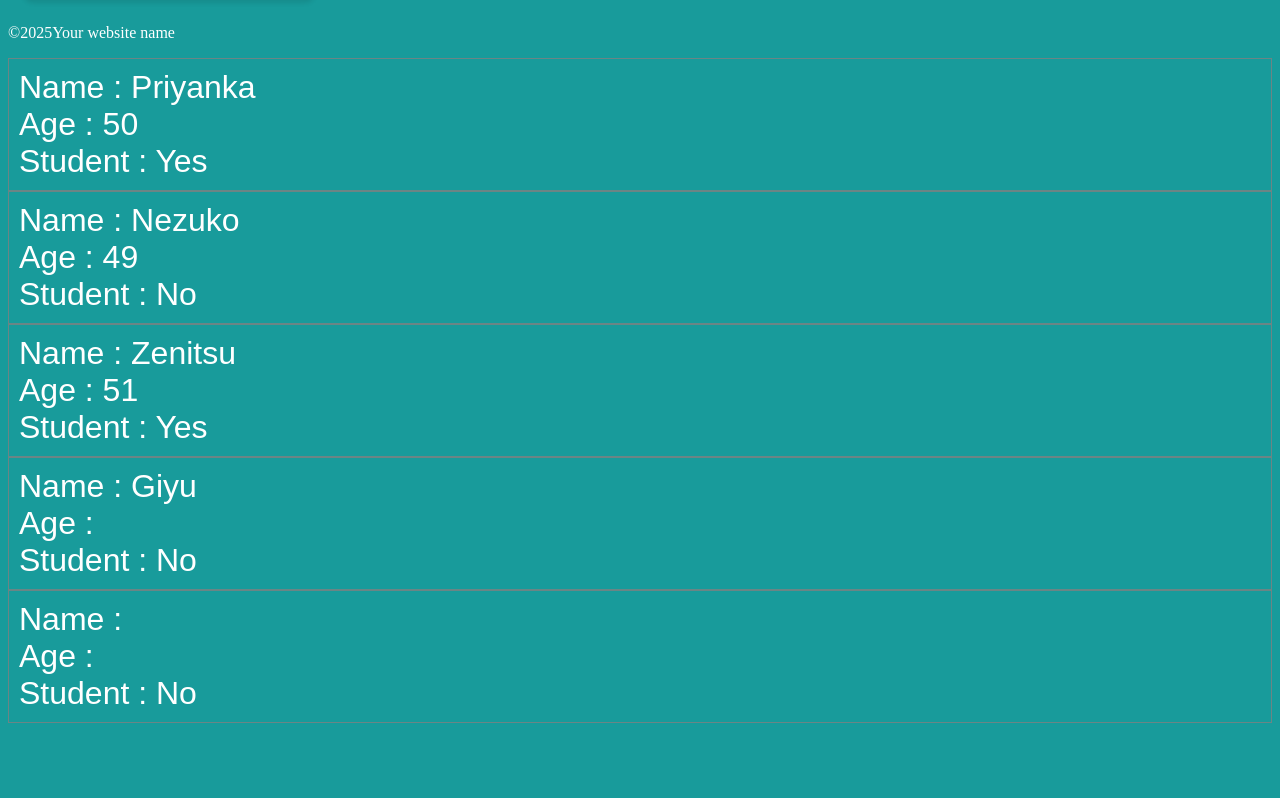
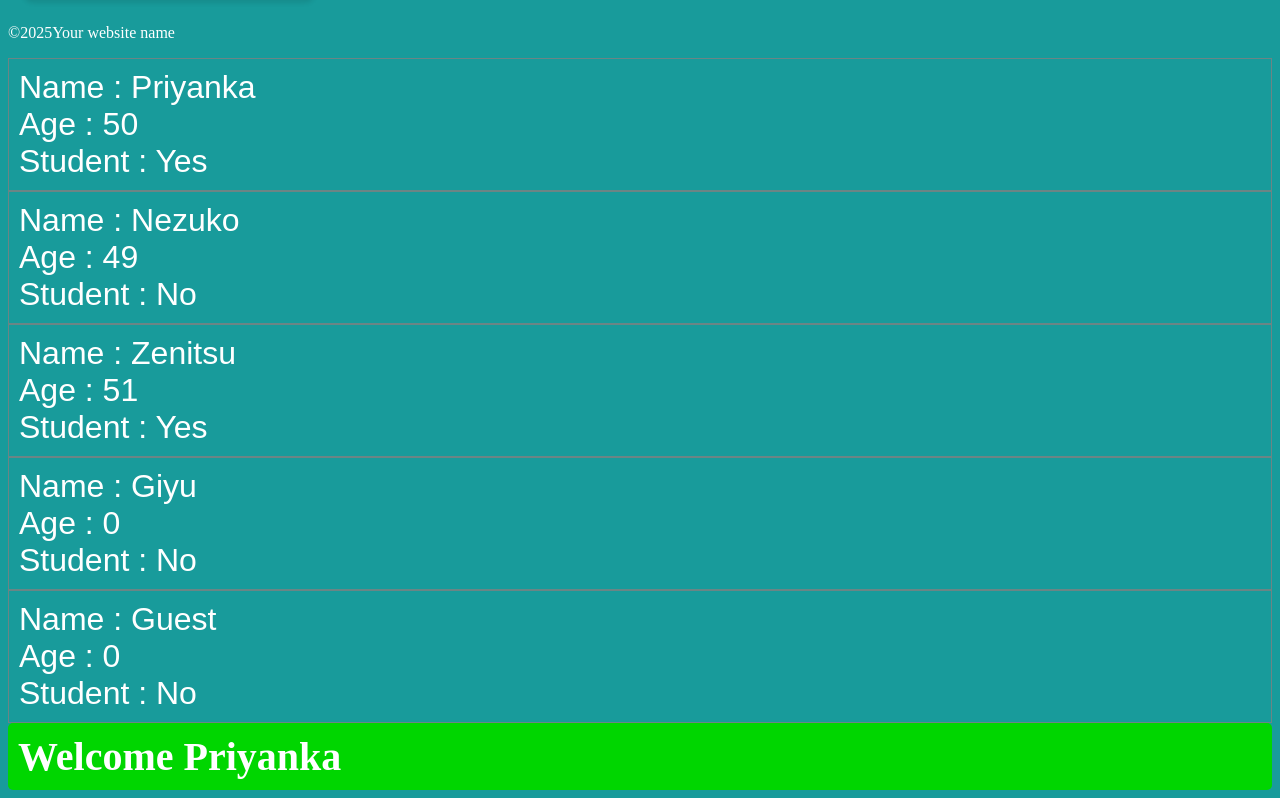
Before and after one commit to priyanka-chaudhary73/React, a React (Vite) app in the folder my-react-app/: page / in a window 1280 px wide. Shown: the part 504-1302 px from the top of the page. Before the commit the page ends 1235 px from the top, so only its background shows below. Built offline with nearby package versions, Linux system fonts and the light colour scheme.

Commit message:
conditional rendering

```diff
--- a/my-react-app/src/App.jsx
+++ b/my-react-app/src/App.jsx
@@ -4,6 +4,7 @@
 import Card from './components/Card.jsx';
 import Button from './components/Button.jsx';
 import Student from './components/Student.jsx';
+import UserGreeting from './components/UserGreeting.jsx';
 
 
 function App() {
@@ -20,6 +21,7 @@
        <Student name = "Zenitsu" age = {51} isStudent = {true}/>
        <Student name = "Giyu"/>
        <Student/>
+       <UserGreeting isLoggedIn= {true} username = "Priyanka"/>
 
      </>
   );
--- a/my-react-app/src/components/Student.jsx
+++ b/my-react-app/src/components/Student.jsx
@@ -1,23 +1,19 @@
-import PropTypes from 'prop-types'
+import PropTypes from 'prop-types';
 
-function Student(props){
-    return(
-        <div className = "student">
-            <p>Name : {props.name}</p>
-            <p>Age : {props.age}</p>
-            <p>Student : {props.isStudent ? "Yes" : "No" }</p>
-        </div>
-    );
-}
-Student.propTypes = {
-    name : PropTypes.string,
-    age : PropTypes.number,
-    isStudent : PropTypes.bool,
-}
-Student.defaultProps = {
-    name : "Guest",
-    age : 0,
-    isStudent : false,
+function Student({ name = "Guest", age = 0, isStudent = false }) {
+  return (
+    <div className="student">
+      <p>Name : {name}</p>
+      <p>Age : {age}</p>
+      <p>Student : {isStudent ? "Yes" : "No"}</p>
+    </div>
+  );
 }
 
+Student.propTypes = {
+  name: PropTypes.string,
+  age: PropTypes.number,
+  isStudent: PropTypes.bool,
+};
+
 export default Student;
--- /dev/null
+++ b/my-react-app/src/components/UserGreeting.jsx
@@ -0,0 +1,14 @@
+function UserGreeting(props){
+
+    const welcomeMessage = <h2 className = "welcome-message">Welcome {props.username}</h2>
+
+    const loginPrompt = <h2 className = "login-prompt">Please log in to continue</h2>
+
+    return(
+        props.isLoggedIn ?
+       welcomeMessage : loginPrompt
+    );
+
+}
+
+export default UserGreeting;
--- a/my-react-app/src/index.css
+++ b/my-react-app/src/index.css
@@ -43,3 +43,21 @@
 .student p{
   margin: 0;
 }
+
+.welcome-message{
+  font-size: 2.5em;
+  background-color: hsl(120, 100%, 42%);
+  color: white;
+  padding: 10px;
+  border-radius: 5px;
+  margin: 0;
+}
+
+.login-prompt{
+  font-size: 2.5em;
+  background-color: hsl(0, 100%, 42%);
+  color: white;
+  padding: 10px;
+  border-radius: 5px;
+  margin: 0;
+}
```
